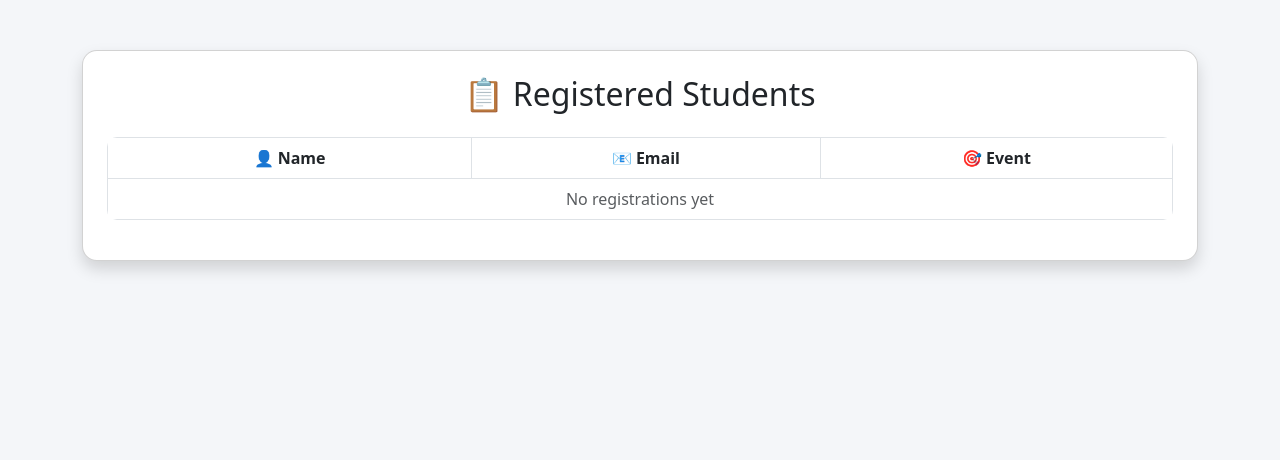
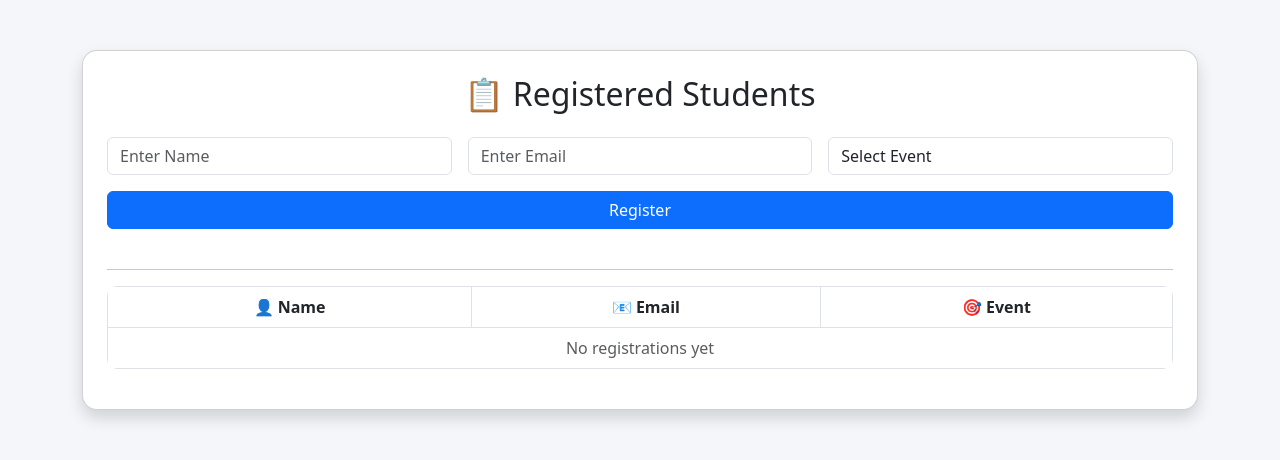
Before and after one commit to somesh129p/college-event-management, a Flask app: page /register in a window 1280 px wide. Shown: the top 460 px of the page. Run offline with Flask 3, Linux system fonts and the light colour scheme; data that the repository does not hold is empty.

Commit message:
added register form

```diff
--- a/templates/register.html
+++ b/templates/register.html
@@ -51,6 +51,33 @@
             📋 Registered Students
         </h2>
 
+        <form method="POST" class="mb-4">
+            <div class="row g-3">
+
+                <div class="col-md-4">
+                    <input type="text" name="name" class="form-control" placeholder="Enter Name" required>
+                </div>
+
+                <div class="col-md-4">
+                    <input type="email" name="email" class="form-control" placeholder="Enter Email" required>
+                </div>
+
+                <div class="col-md-4">
+                    <select name="event_id" class="form-control" required>
+                        <option value="">Select Event</option>
+                        {% for e in events %}
+                        <option value="{{ e[0] }}">{{ e[1] }}</option>
+                        {% endfor %}
+                    </select>
+                </div>
+
+            </div>
+
+            <button class="btn btn-primary mt-3 w-100">Register</button>
+        </form>
+
+        <hr>
+
         <table class="table table-bordered table-hover">
 
             <thead>
```
